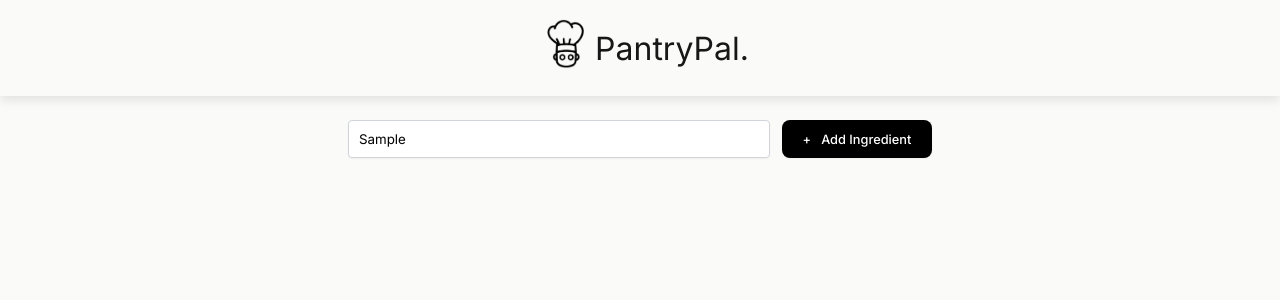
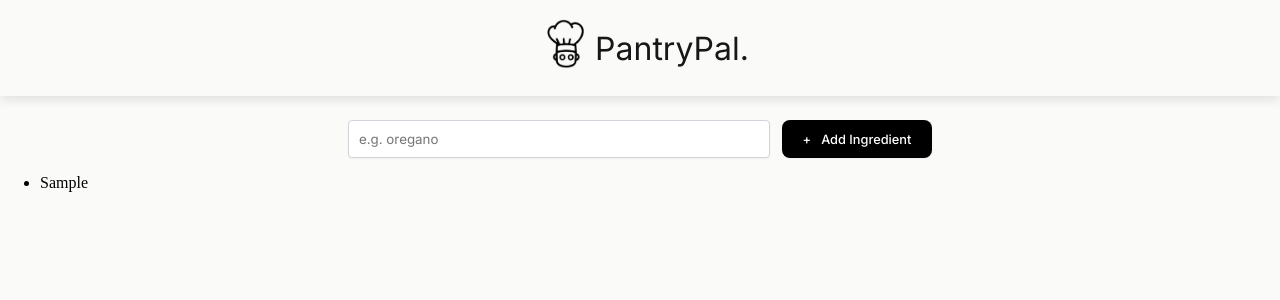
Before and after one commit to joeyb007/pantrypal, a React (Vite) app: page / in a window 1280 px wide. Both pictures are taken after typing "Sample" into the empty fields and a click on the button "Add Ingredient". Shown: the top 300 px of the page. Built offline with nearby package versions, Linux system fonts and the light colour scheme.

Commit message:
input button using form actions and state implemented, but not yet styled

```diff
--- a/src/components/ingredientForm.tsx
+++ b/src/components/ingredientForm.tsx
@@ -1,15 +1,18 @@
 import "../styles/ingredientForm.css"
+import { useState } from 'react'
+function IngredientForm(){
+    const [ingredients, setIngredients] = useState<string[]>([])
 
-function IngredientForm(){
-    function handleSubmit(event: React.FormEvent<HTMLFormElement>){
-        event.preventDefault();
-        const formData = new FormData(event.currentTarget)
-        const newIngredient = formData.get("ingredient")
+    function addIngredient(formData: FormData){
+        const newIngredient = formData.get('ingredient')
+        if(typeof newIngredient === "string" && newIngredient !== ''){
+        setIngredients(prevIngredients => [...prevIngredients, newIngredient]
+        )}
     }
 
     return(
         <main>
-            <form onSubmit={handleSubmit} className='addIngredientForm'>
+            <form action={addIngredient} className='addIngredientForm'>
                 <input
                 type='text'
                 placeholder='e.g. oregano'
@@ -18,6 +21,9 @@ function IngredientForm(){
                 />
                 <button type='submit' className='addIngredientButton'>Add Ingredient</button>
             </form>
+            <ul>
+                {ingredients.map(ingredient => <li key={ingredient}>{ingredient}</li>)}
+            </ul>
         </main>
     )
 }
```
